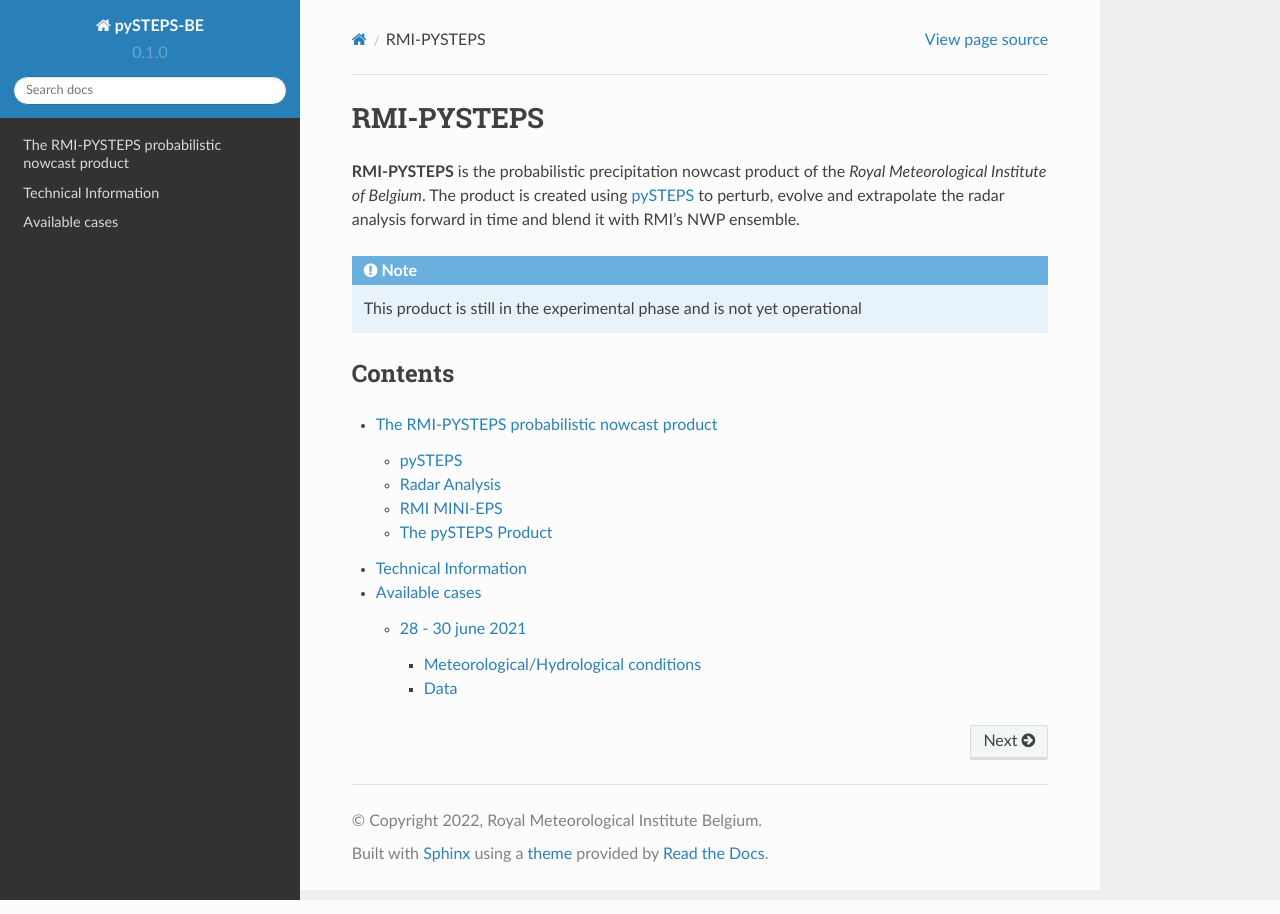
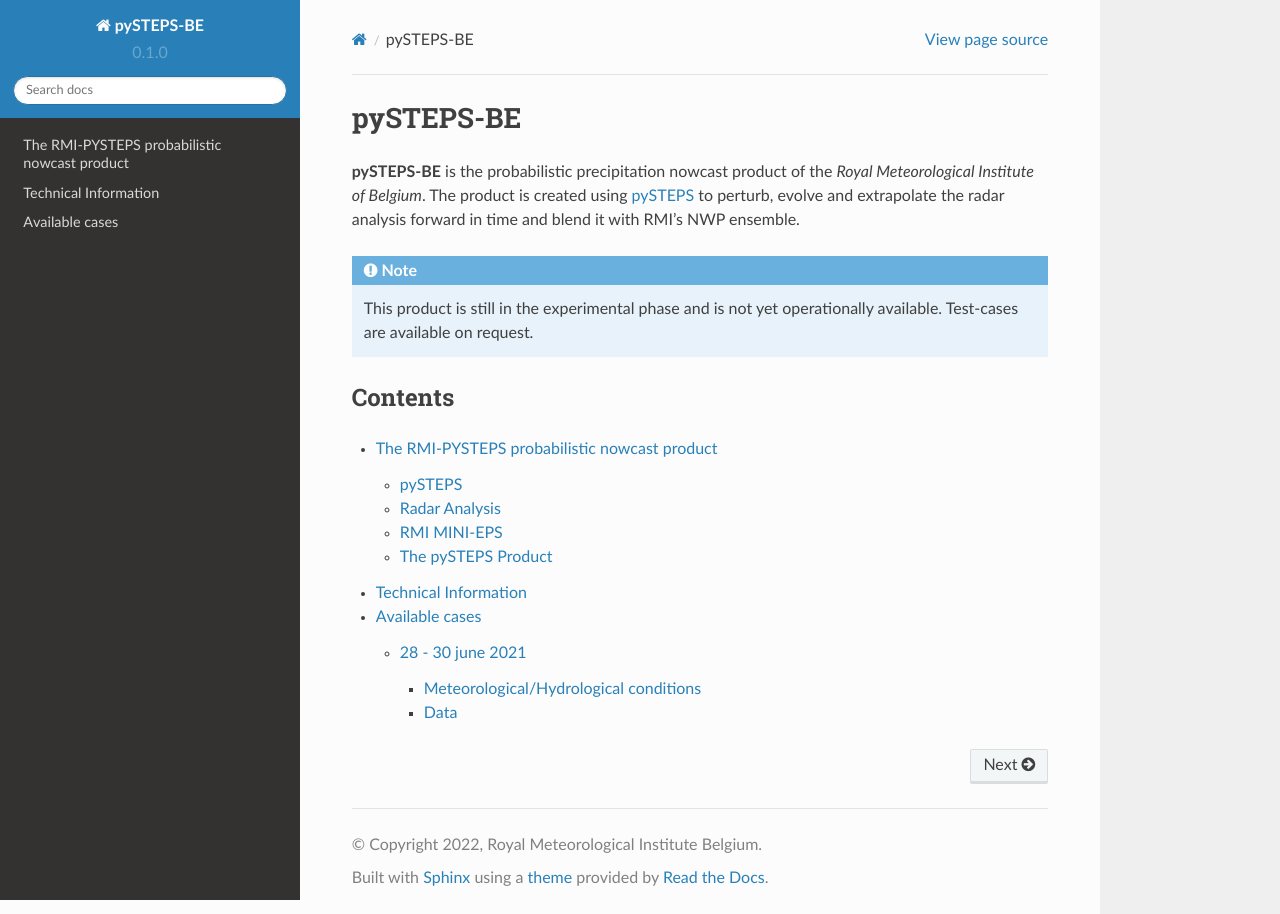
Before and after one commit to mpvginde/pySTEPS-BE, a Sphinx documentation site: the page built from docs/source/index.rst, in a window 1280 px wide. Built offline with Sphinx 7.4.7 and the Read the Docs theme 2.0.0, drawn with Linux system fonts in a browser that asks for light colours.

Commit message:
Update index.rst

```diff
--- a/docs/source/index.rst
+++ b/docs/source/index.rst
@@ -1,11 +1,12 @@
-RMI-PYSTEPS
-===================================
+pySTEPS-BE
+===========
 
-**RMI-PYSTEPS** is the probabilistic precipitation nowcast product of the *Royal Meteorological Institute of Belgium*.
+**pySTEPS-BE** is the probabilistic precipitation nowcast product of the *Royal Meteorological Institute of Belgium*.
 The product is created using `pySTEPS <https://pysteps.github.io/>`_ to perturb, evolve and extrapolate the radar analysis forward in time and blend it with RMI's NWP ensemble.
 
 .. note::
-   This product is still in the experimental phase and is not yet operational
+   This product is still in the experimental phase and is not yet operationally available.
+   Test-cases are available on request.
 
 Contents
 --------
```
